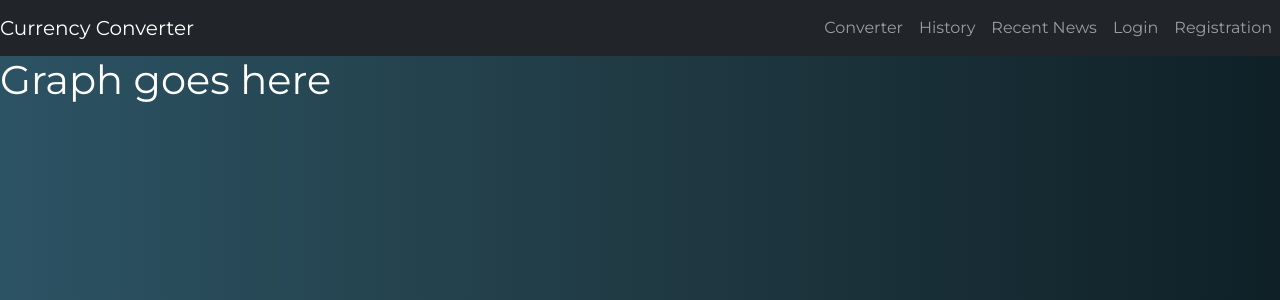
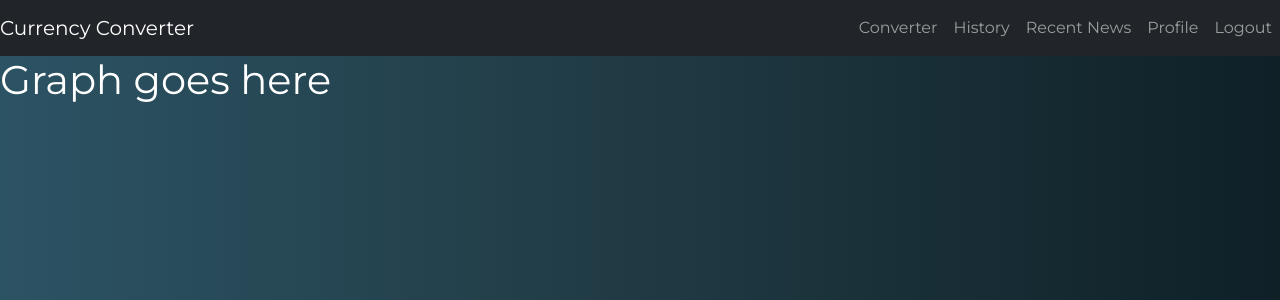
Before and after one commit to cat-daniels/Currency_Converter, a Flask app: page /history in a window 1280 px wide. Shown: the top 300 px of the page. Run offline with Flask 2, Linux system fonts and the light colour scheme; a user stored in the database is signed in.

Commit message:
added rest of navbar route still ok

```diff
--- a/templates/navbar.html
+++ b/templates/navbar.html
@@ -17,9 +17,14 @@
           <a class="nav-link" href="{{url_for('index')}}">Converter</a> </li>
           <a class="nav-link" href="{{url_for('history')}}">History</a> </li>
           <a class="nav-link" href="{{url_for('news')}}">Recent News</a> </li>
-
-          <a class="nav-link" href="#">Login</a> </li>
-          <a class="nav-link" href="#">Registration</a> </li>
+          {% if current_user.is_authenticated %}
+          <a class="nav-link " href="{{ url_for('profile') }}">Profile</a>
+          <a class="nav-link " href="{{ url_for('logout') }}">Logout</a>
+        {% endif %}
+        {% if not current_user.is_authenticated %}
+          <a class="nav-link" href="{{ url_for('login') }}">Login</a>
+          <a class="nav-link" href="{{ url_for('register') }}">Register</a>
+        {% endif %}
 
         </li>
       </ul>
```
